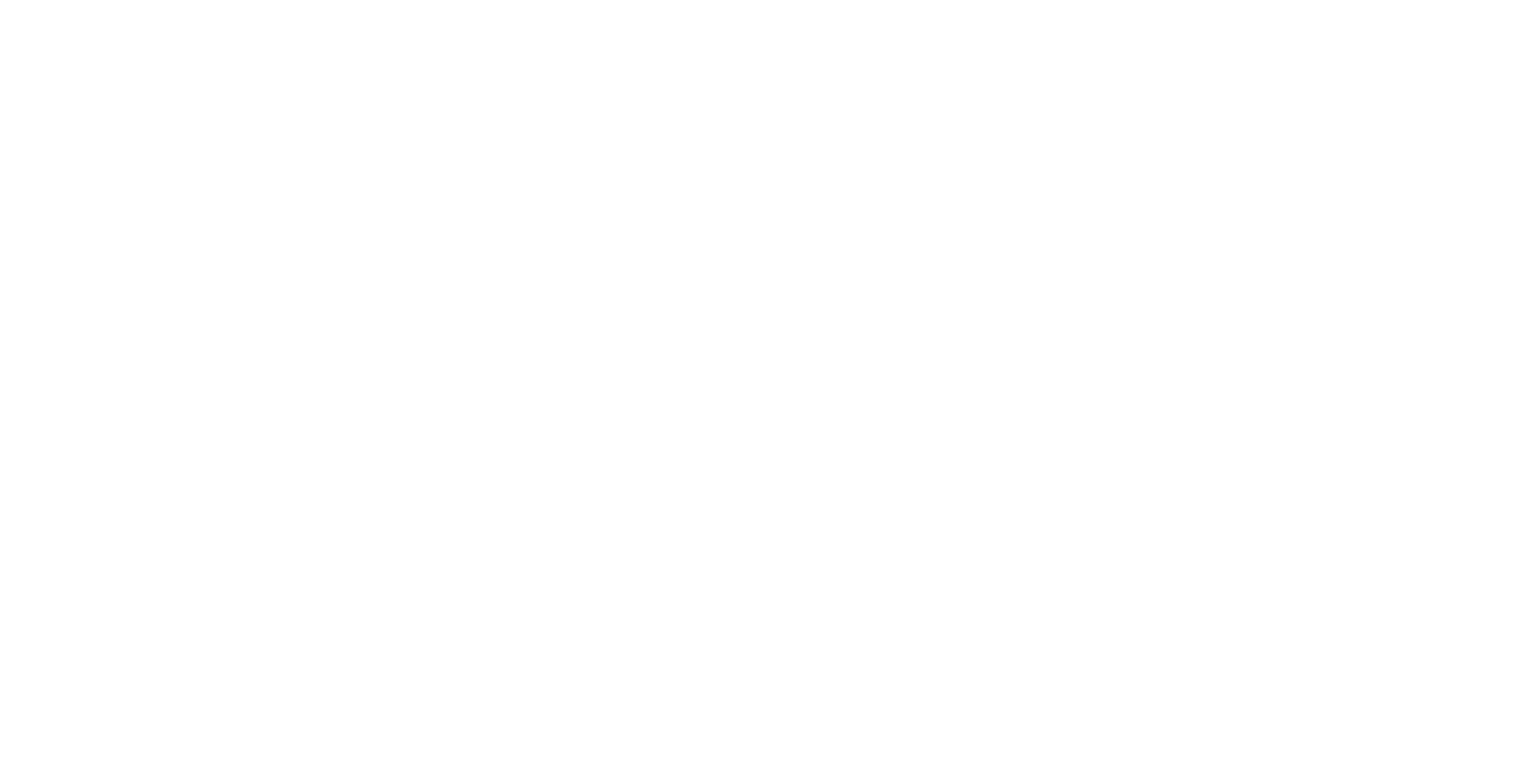
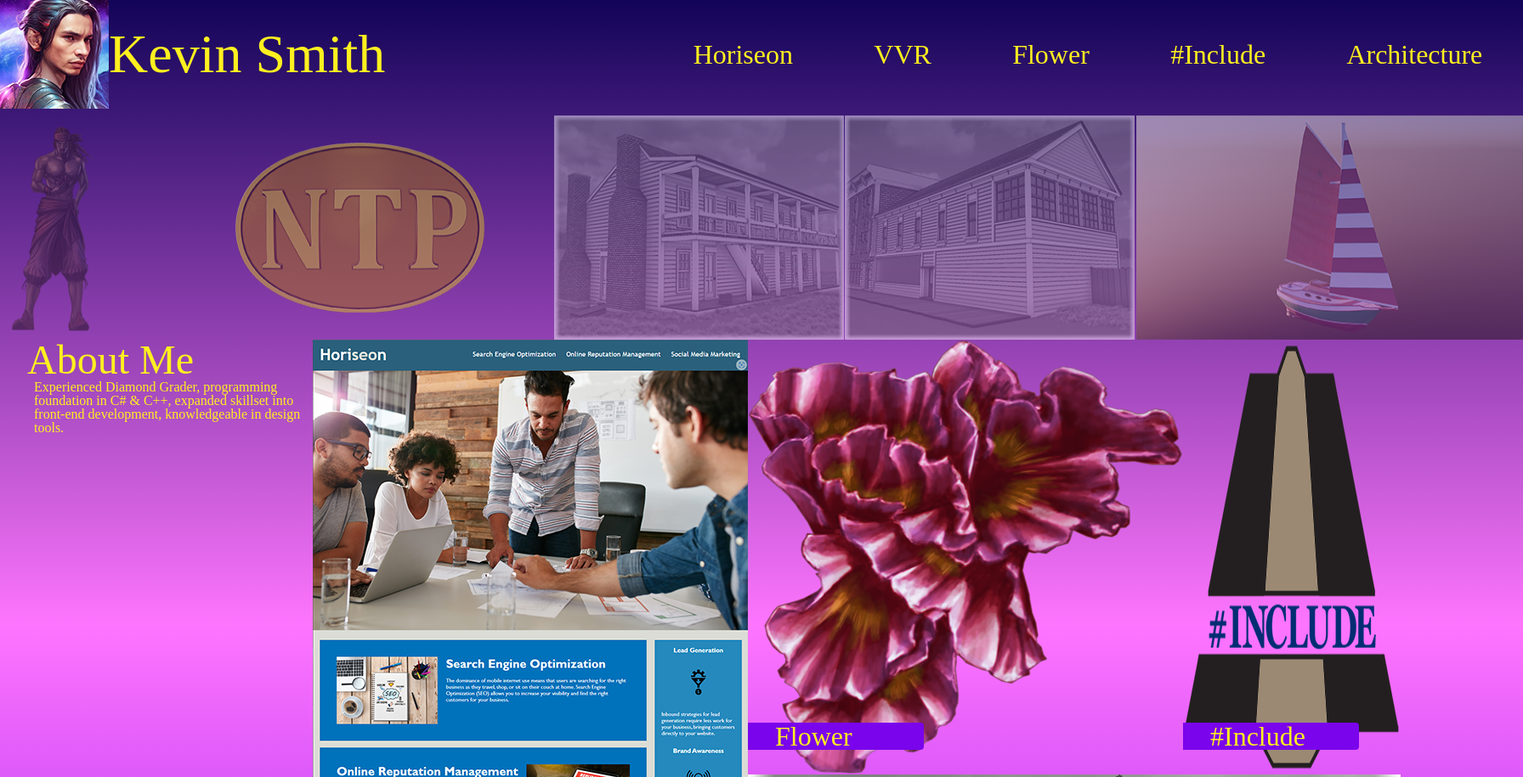
Before and after one commit to Cleffy/Portfolio, a plain HTML site: page index.html in a window 1280 px wide. Shown: the top 915 px of the page at 85% size, 1792 px wide, since content can reach past the window. Before the commit the page ends 800 px from the top, so only its background shows below. Drawn offline with Linux system fonts and the light colour scheme.

Commit message:
Setup basic website

```diff
--- a/Assets/CSS/portfolioStyle.css
+++ b/Assets/CSS/portfolioStyle.css
@@ -0,0 +1,108 @@
+:root{
+    --primaryBackgroundColor: #120458;
+    --secondaryBackgroundColor: #7a04eb;
+    --tertiaryBackgroundColor: #fe75fe;
+    --fontColor: #FFF01F;
+    --radius: 4px;
+}
+*{
+    padding: 0 0;
+}
+body{
+    background-color: rgb(87, 92, 134);
+}
+#mainArea{
+    background-image: linear-gradient(var(--primaryBackgroundColor), var(--tertiaryBackgroundColor), var(--secondaryBackgroundColor));
+    color: var(--fontColor);
+    display: flex;
+    flex-wrap: wrap;
+    height: 1472px;
+    width: 1792px;
+    margin: auto;
+}
+
+header{
+    height: 128px;
+    width: 100%;
+    display: flex;
+}
+h1{
+    font-size: 48pt;
+    align-self: center;
+    width: 640px;
+}
+nav{
+    width: 1024px;
+    display: flex;
+    justify-content: space-around;
+    align-self: center;
+}
+h2{
+    font-size: 36pt;
+    margin-left: 32px;
+}
+h3{
+    font-size: 24pt;
+}
+p{
+    font-size: 12pt;
+    margin-left: 40px;
+}
+a{
+    color: var(--fontColor);
+    text-decoration: none;
+}
+
+#teaser{
+    opacity: 50%;
+}
+
+aside{
+    width: 368px;
+}
+
+main{
+    height: 1024px;
+    width: 1280px;
+    display: flex;
+}
+#column2{
+    display: flex;
+    flex-wrap: wrap;
+}
+#projectOne{
+    width: 512px;
+    height: 768px;
+}
+#projectTwo{
+    width: 512px;
+    height: 256px;
+}
+#projectThree{
+    width: 512px;
+    height: 512px;
+}
+#projectFour{
+    width: 256px;
+    height: 512px;
+}
+#projectFive{
+    width: 768px;
+    height: 512px;
+}
+.projectTag{
+    position: relative;
+    width: 175px;
+    top: -64px;
+    padding-left: 32px;
+    background-color: var(--secondaryBackgroundColor);
+    border-top-right-radius: var(--radius);
+    border-bottom-right-radius: var(--radius);
+}
+
+footer{
+    display: flex;
+    margin-left: 368px;
+    width: 512px;
+    justify-content: space-between;
+}
--- a/Assets/CSS/reset.css
+++ b/Assets/CSS/reset.css
@@ -0,0 +1,48 @@
+/* http://meyerweb.com/eric/tools/css/reset/
+   v2.0 | 20110126
+   License: none (public domain)
+*/
+
+html, body, div, span, applet, object, iframe,
+h1, h2, h3, h4, h5, h6, p, blockquote, pre,
+a, abbr, acronym, address, big, cite, code,
+del, dfn, em, img, ins, kbd, q, s, samp,
+small, strike, strong, sub, sup, tt, var,
+b, u, i, center,
+dl, dt, dd, ol, ul, li,
+fieldset, form, label, legend,
+table, caption, tbody, tfoot, thead, tr, th, td,
+article, aside, canvas, details, embed,
+figure, figcaption, footer, header, hgroup,
+menu, nav, output, ruby, section, summary,
+time, mark, audio, video {
+	margin: 0;
+	padding: 0;
+	border: 0;
+	font-size: 100%;
+	font: inherit;
+	vertical-align: baseline;
+}
+/* HTML5 display-role reset for older browsers */
+article, aside, details, figcaption, figure,
+footer, header, hgroup, menu, nav, section {
+	display: block;
+}
+body {
+	line-height: 1;
+}
+ol, ul {
+	list-style: none;
+}
+blockquote, q {
+	quotes: none;
+}
+blockquote:before, blockquote:after,
+q:before, q:after {
+	content: '';
+	content: none;
+}
+table {
+	border-collapse: collapse;
+	border-spacing: 0;
+}
--- a/index.html
+++ b/index.html
@@ -9,6 +9,63 @@
     <link rel="stylesheet" type="text/css" href="./Assets/CSS/portfolioStyle.css" />
 </head>
 <body>
-
+    <div id="mainArea">
+        <header>
+            <img src="./Assets/Images/Picsart_23-01-01_18-31-58-231.jpg" />
+            <h1>Kevin Smith</h1>
+            <nav>
+                <h3><a href="#projectOne">Horiseon</a></h3>
+                <h3><a href="#projectTwo">VVR</a></h3>
+                <h3><a href="#projectThree">Flower</a></h3>
+                <h3><a href="#projectFour">#Include</a></h3>
+                <h3><a href="#projectFive">Architecture</a></h3>
+            </nav>
+        </header>
+        <img id="teaser" src="./Assets/Images/Teaser.png" />
+        <aside width="368px">
+            <h2>About Me</h2>
+            <p>Experienced Diamond Grader, programming foundation in C# & C++, expanded skillset into front-end development, knowledgeable in design tools.</p>
+        </aside>
+        <main>
+            <div id="column1" width="512px">
+                <section class="project" id="projectOne">
+                    <img src="./Assets/Images/codeRefractor_LandingPage.png" />
+                    <div class="projectTag">
+                        <h3>Horiseon</h3>
+                    </div>
+                </section>
+                <section class="project" id="projectTwo">
+                    <img src="./Assets/Images/VanceVanceRevolution.png"/>
+                    <div class="projectTag">
+                        <h3>VVR</h3>
+                    </div>
+                </section>
+            </div>
+            <div id="column2" width="768px">
+                <section class="project" id="projectThree">
+                    <img src="./Assets/Images/Flower.png" />
+                    <div class="projectTag">
+                        <h3>Flower</h3>
+                    </div>
+                </section>
+                <section class="project" id="projectFour">
+                    <img src="./Assets/Images/PoundInclude_Logo.png"/>
+                    <div class="projectTag">
+                        <h3>#Include</h3>
+                    </div>
+                </section>
+                <section class="project" id="projectFive">
+                    <img src="./Assets/Images/Officer's Lounge.png"/>
+                    <div class="projectTag">
+                        <h3>Architecture</h3>
+                    </div>
+                </section>
+            </div>
+        </main>
+        <footer>
+            <h3><a href="tel:+16194198429">619-419-8429</a></h3>
+            <h3><a href="mailto:falchard@live.com?subject=Portfolio%20Referral">falchard@live.com</a></h3>
+        </footer>
+    </div>
 </body>
 </html>
```
Also changed, not shown: Assets/Images/Flower.png (added), Assets/Images/Officer's Lounge.png (added), Assets/Images/Picsart_23-01-01_18-31-58-231.jpg (added), Assets/Images/PoundInclude_Logo.png (added), Assets/Images/Teaser.png (added), Assets/Images/VanceVanceRevolution.png (added), Assets/Images/codeRefractor_LandingPage.png (added), 1 other file.
